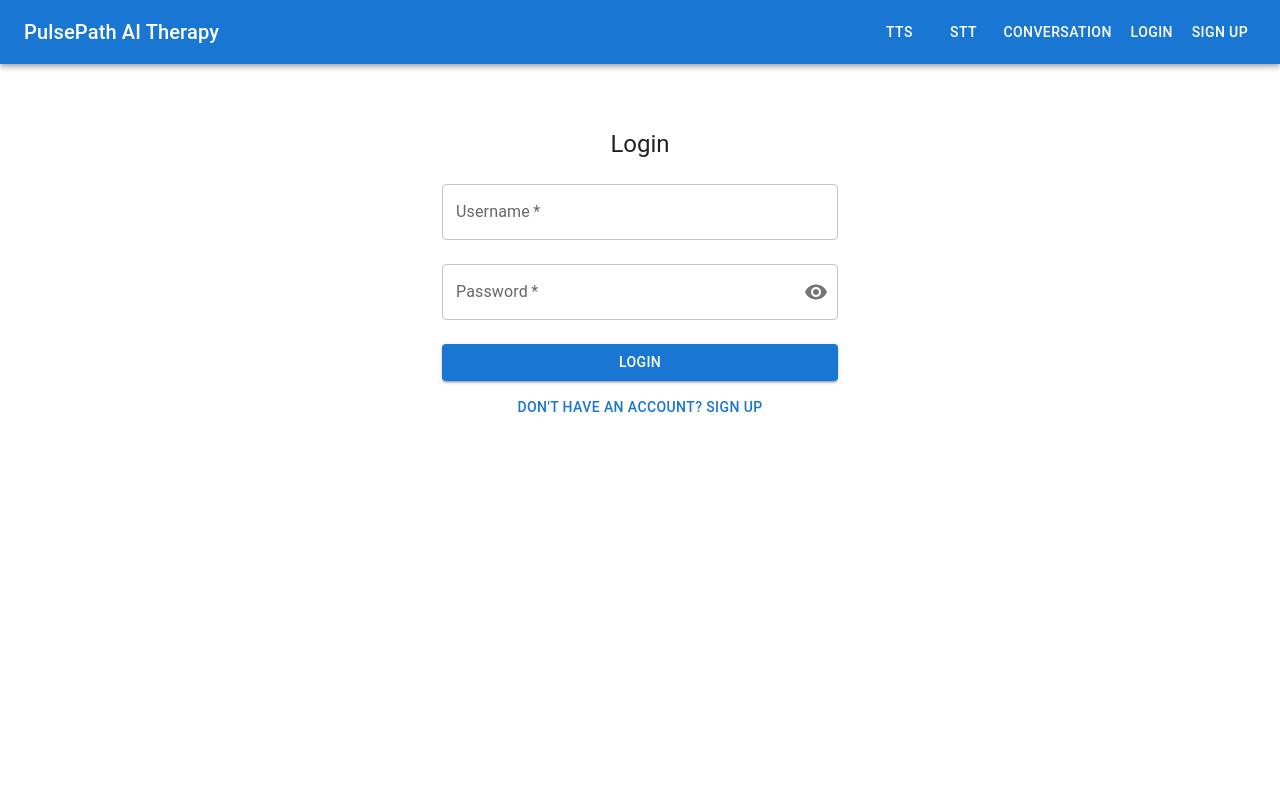
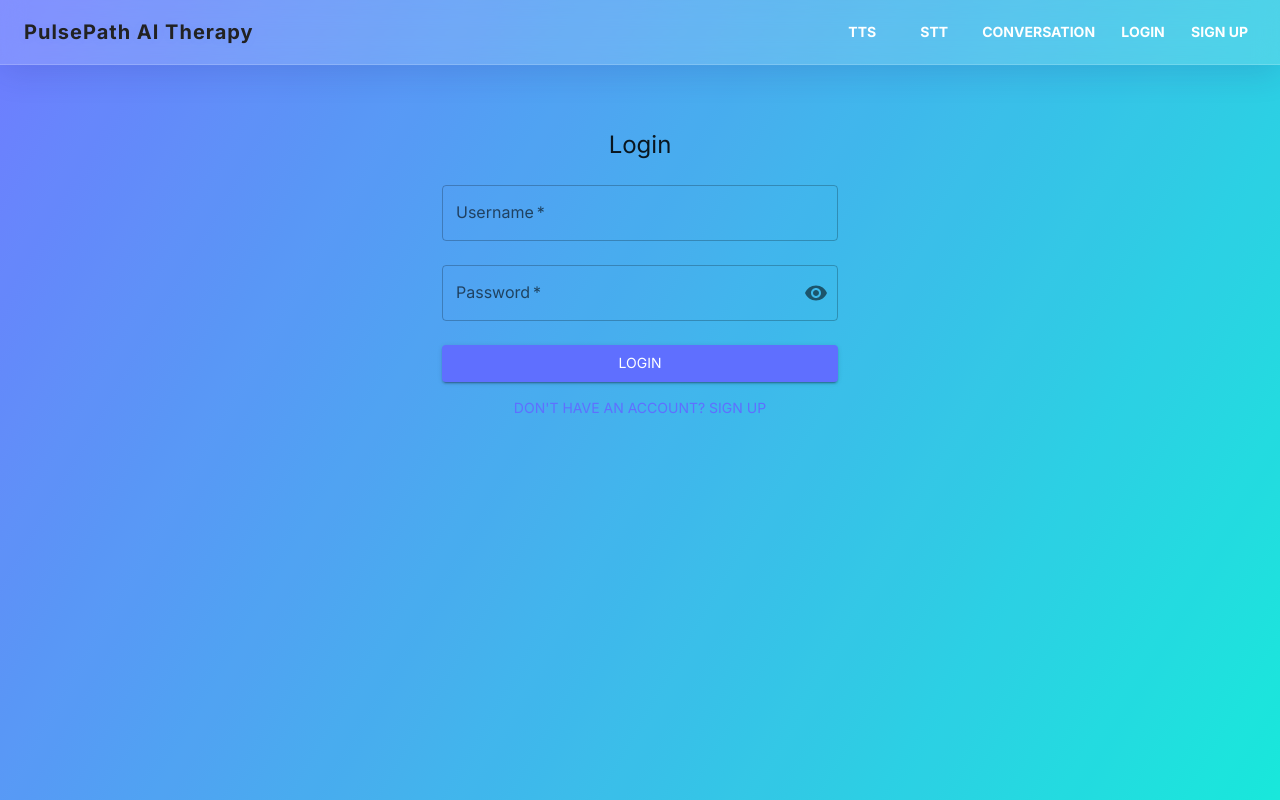
Before and after one commit to kareem-ic/PulsePath-AI-Therapy-Tool, a React (Vite) app in the folder frontend/: page /login in a window 1280 px wide. Built offline with nearby package versions, Linux system fonts and the light colour scheme.

Commit message:
Improved UI

```diff
--- a/frontend/package.json
+++ b/frontend/package.json
@@ -12,8 +12,10 @@
   "dependencies": {
     "@emotion/react": "^11.14.0",
     "@emotion/styled": "^11.14.0",
+    "@fontsource/inter": "^5.2.6",
     "@mui/icons-material": "^7.1.1",
     "@mui/material": "^7.1.1",
+    "framer-motion": "^12.17.3",
     "react": "^19.1.0",
     "react-dom": "^19.1.0",
     "react-router-dom": "^7.6.2"
--- a/frontend/src/Conversation.jsx
+++ b/frontend/src/Conversation.jsx
@@ -1,27 +1,35 @@
 import { useState, useRef, useEffect } from "react";
-import { TextField, Button, Container, Typography, Box, Paper, List, ListItem, ListItemText, Chip, Alert, Stack, LinearProgress } from "@mui/material";
+import { TextField, Button, Container, Typography, Box, Paper, Chip, Alert, Stack } from "@mui/material";
 import { apiRequest } from "./api";
+import { motion, AnimatePresence } from "framer-motion";
 
 const bubbleStyles = {
   user: {
-    background: "#1976d2",
+    background: "linear-gradient(120deg, #5f6fff 60%, #00e6d8 100%)",
     color: "white",
     alignSelf: "flex-end",
-    borderRadius: "16px 16px 4px 16px",
-    padding: "10px 16px",
+    borderRadius: "18px 18px 6px 18px",
+    padding: "14px 20px",
     maxWidth: "75%",
-    marginBottom: 4,
-    marginLeft: "auto"
+    marginBottom: 8,
+    marginLeft: "auto",
+    boxShadow: "0 2px 16px 0 rgba(95,111,255,0.10)",
+    fontWeight: 500,
+    fontSize: 17
   },
   ai: {
-    background: "#f1f1f1",
+    background: "rgba(255,255,255,0.35)",
     color: "#222",
     alignSelf: "flex-start",
-    borderRadius: "16px 16px 16px 4px",
-    padding: "10px 16px",
+    borderRadius: "18px 18px 18px 6px",
+    padding: "14px 20px",
     maxWidth: "75%",
-    marginBottom: 4,
-    marginRight: "auto"
+    marginBottom: 8,
+    marginRight: "auto",
+    boxShadow: "0 2px 16px 0 rgba(0,230,216,0.10)",
+    fontWeight: 500,
+    fontSize: 17,
+    backdropFilter: "blur(8px)"
   }
 };
 
@@ -36,7 +44,6 @@ const moodColors = {
 };
 
 function MoodBar({ mood }) {
-  // Show a single color bar for the most recent mood
   if (!mood || mood.length === 0) return null;
   const last = mood[mood.length - 1];
   const color = moodColors[last.sentiment] || "#bdbdbd";
@@ -51,14 +58,13 @@ function MoodBar({ mood }) {
 
 export default function Conversation() {
   const [input, setInput] = useState("");
-  const [messages, setMessages] = useState([]); // { sender: "user"|"ai", text, label, confidence }
+  const [messages, setMessages] = useState([]);
   const [error, setError] = useState("");
   const [success, setSuccess] = useState("");
   const [mood, setMood] = useState([]);
   const listRef = useRef(null);
 
   useEffect(() => {
-    // Load chat history and mood history on mount
     apiRequest("/chat-history").then(res => {
       if (res.history) setMessages(res.history);
     });
@@ -68,7 +74,6 @@ export default function Conversation() {
   }, []);
 
   useEffect(() => {
-    // Scroll to bottom on new message
     if (listRef.current) {
       listRef.current.scrollTop = listRef.current.scrollHeight;
     }
@@ -94,7 +99,6 @@ export default function Conversation() {
             confidence: res.confidence
           }
         ]);
-        // Refresh mood history
         apiRequest("/mood-history").then(res => {
           if (res.mood) setMood(res.mood);
         });
@@ -126,13 +130,39 @@ export default function Conversation() {
   return (
     <Container maxWidth="sm">
       <Box mt={8}>
-        <Typography variant="h5" align="center" gutterBottom>Conversation</Typography>
-        {error && <Alert severity="error">{error}</Alert>}
-        {success && <Alert severity="success">{success}</Alert>}
+        <Typography variant="h5" align="center" gutterBottom sx={{ fontWeight: 700, letterSpacing: 1, color: "#222" }}>
+          Conversation
+        </Typography>
+        {error && <Alert severity="error" sx={{ mb: 2 }}>{error}</Alert>}
+        {success && <Alert severity="success" sx={{ mb: 2 }}>{success}</Alert>}
         <MoodBar mood={mood} />
-        <Paper variant="outlined" sx={{ height: 350, overflowY: "auto", p: 2, mb: 2, display: 'flex', flexDirection: 'column' }} ref={listRef}>
+        <Paper
+          variant="outlined"
+          sx={{
+            height: 370,
+            overflowY: "auto",
+            p: 2,
+            mb: 2,
+            display: 'flex',
+            flexDirection: 'column',
+            borderRadius: 5,
+            background: "rgba(255,255,255,0.25)",
+            boxShadow: "0 8px 32px 0 rgba(31, 38, 135, 0.10)",
+            backdropFilter: "blur(12px)"
+          }}
+          ref={listRef}
+        >
+          <AnimatePresence initial={false}>
             {messages.map((msg, idx) => (
-            <Box key={idx} sx={bubbleStyles[msg.sender]}>
+              <motion.div
+                key={idx}
+                initial={{ opacity: 0, y: 20 }}
+                animate={{ opacity: 1, y: 0 }}
+                exit={{ opacity: 0, y: 20 }}
+                transition={{ duration: 0.32, type: "spring" }}
+                style={{ display: "flex" }}
+              >
+                <Box sx={bubbleStyles[msg.sender]}>
                   <strong>{msg.sender === "user" ? "You" : "AI"}:</strong> {msg.text}
                   {msg.sender === "user" && msg.label && (
                     <Chip
@@ -151,22 +181,65 @@ export default function Conversation() {
                     />
                   )}
                 </Box>
+              </motion.div>
             ))}
+          </AnimatePresence>
         </Paper>
         <Stack direction="row" spacing={2} mb={2}>
-          <form onSubmit={handleSend} style={{ display: "flex", flex: 1, gap: 8 }}>
+          <motion.form
+            onSubmit={handleSend}
+            style={{ display: "flex", flex: 1, gap: 8 }}
+            initial={false}
+            animate={{ scale: 1 }}
+            whileFocus={{ scale: 1.01 }}
+          >
             <TextField
               label="Type your message..."
               value={input}
               onChange={e => setInput(e.target.value)}
               fullWidth
               autoFocus
+              sx={{
+                background: "rgba(255,255,255,0.7)",
+                borderRadius: 3,
+                boxShadow: "0 2px 8px 0 rgba(95,111,255,0.08)",
+                input: { fontWeight: 500, fontSize: 16 }
+              }}
             />
-            <Button type="submit" variant="contained" color="primary">Send</Button>
-          </form>
-          <Button variant="outlined" color="secondary" onClick={handleClear} sx={{ minWidth: 120 }}>
+            <motion.div whileHover={{ scale: 1.08 }} whileTap={{ scale: 0.97 }}>
+              <Button
+                type="submit"
+                variant="contained"
+                color="primary"
+                sx={{
+                  borderRadius: 3,
+                  fontWeight: 700,
+                  px: 3,
+                  boxShadow: "0 2px 8px 0 rgba(95,111,255,0.10)",
+                  background: "linear-gradient(120deg, #5f6fff 60%, #00e6d8 100%)"
+                }}
+              >
+                Send
+              </Button>
+            </motion.div>
+          </motion.form>
+          <motion.div whileHover={{ scale: 1.08 }} whileTap={{ scale: 0.97 }}>
+            <Button
+              variant="outlined"
+              color="secondary"
+              onClick={handleClear}
+              sx={{
+                minWidth: 120,
+                borderRadius: 3,
+                fontWeight: 700,
+                px: 2,
+                background: "rgba(255,255,255,0.7)",
+                boxShadow: "0 2px 8px 0 rgba(0,230,216,0.08)"
+              }}
+            >
               Clear Chat
             </Button>
+          </motion.div>
         </Stack>
       </Box>
     </Container>
--- a/frontend/src/NavBar.jsx
+++ b/frontend/src/NavBar.jsx
@@ -1,6 +1,7 @@
-import { AppBar, Toolbar, Typography, Button } from "@mui/material";
+import { AppBar, Toolbar, Typography, Button, Box } from "@mui/material";
 import { Link, useNavigate } from "react-router-dom";
 import { clearToken, getToken } from "./api";
+import { motion } from "framer-motion";
 
 export default function NavBar() {
   const navigate = useNavigate();
@@ -12,22 +13,66 @@ export default function NavBar() {
   };
 
   return (
-    <AppBar position="static">
+    <AppBar
+      position="static"
+      elevation={0}
+      sx={{
+        background: "rgba(255,255,255,0.15)",
+        boxShadow: "0 8px 32px 0 rgba(31, 38, 135, 0.15)",
+        backdropFilter: "blur(12px)",
+        borderBottom: "1.5px solid rgba(255,255,255,0.18)",
+      }}
+    >
       <Toolbar>
-        <Typography variant="h6" sx={{ flexGrow: 1 }}>
+        <Typography
+          variant="h6"
+          sx={{
+            flexGrow: 1,
+            fontWeight: 700,
+            letterSpacing: 1,
+            color: "#222",
+            textShadow: "0 1px 8px rgba(95,111,255,0.08)"
+          }}
+        >
           PulsePath AI Therapy
         </Typography>
-        <Button color="inherit" component={Link} to="/tts">TTS</Button>
-        <Button color="inherit" component={Link} to="/stt">STT</Button>
-        <Button color="inherit" component={Link} to="/conversation">Conversation</Button>
-        {loggedIn ? (
-          <Button color="inherit" onClick={handleLogout}>Logout</Button>
-        ) : (
-          <>
-            <Button color="inherit" component={Link} to="/login">Login</Button>
-            <Button color="inherit" component={Link} to="/signup">Sign Up</Button>
-          </>
-        )}
+        <Box sx={{ display: "flex", gap: 1 }}>
+          <motion.div whileHover={{ scale: 1.08 }} whileTap={{ scale: 0.97 }}>
+            <Button color="inherit" component={Link} to="/tts" sx={{ fontWeight: 600, borderRadius: 3 }}>
+              TTS
+            </Button>
+          </motion.div>
+          <motion.div whileHover={{ scale: 1.08 }} whileTap={{ scale: 0.97 }}>
+            <Button color="inherit" component={Link} to="/stt" sx={{ fontWeight: 600, borderRadius: 3 }}>
+              STT
+            </Button>
+          </motion.div>
+          <motion.div whileHover={{ scale: 1.08 }} whileTap={{ scale: 0.97 }}>
+            <Button color="inherit" component={Link} to="/conversation" sx={{ fontWeight: 600, borderRadius: 3 }}>
+              Conversation
+            </Button>
+          </motion.div>
+          {loggedIn ? (
+            <motion.div whileHover={{ scale: 1.08 }} whileTap={{ scale: 0.97 }}>
+              <Button color="inherit" onClick={handleLogout} sx={{ fontWeight: 600, borderRadius: 3 }}>
+                Logout
+              </Button>
+            </motion.div>
+          ) : (
+            <>
+              <motion.div whileHover={{ scale: 1.08 }} whileTap={{ scale: 0.97 }}>
+                <Button color="inherit" component={Link} to="/login" sx={{ fontWeight: 600, borderRadius: 3 }}>
+                  Login
+                </Button>
+              </motion.div>
+              <motion.div whileHover={{ scale: 1.08 }} whileTap={{ scale: 0.97 }}>
+                <Button color="inherit" component={Link} to="/signup" sx={{ fontWeight: 600, borderRadius: 3 }}>
+                  Sign Up
+                </Button>
+              </motion.div>
+            </>
+          )}
+        </Box>
       </Toolbar>
     </AppBar>
   );
--- a/frontend/src/main.jsx
+++ b/frontend/src/main.jsx
@@ -2,10 +2,42 @@ import React from "react";
 import ReactDOM from "react-dom/client";
 import App from "./App";
 import CssBaseline from "@mui/material/CssBaseline";
+import "@fontsource/inter/400.css";
+import "@fontsource/inter/700.css";
+import { createTheme, ThemeProvider } from "@mui/material/styles";
+
+const theme = createTheme({
+  typography: {
+    fontFamily: 'Inter, Arial, sans-serif',
+  },
+  palette: {
+    primary: { main: "#5f6fff" },
+    secondary: { main: "#00e6d8" },
+    background: { default: "#f7fafd" },
+  },
+});
+
+const bgStyle = {
+  minHeight: "100vh",
+  minWidth: "100vw",
+  background: "linear-gradient(120deg, #5f6fff 0%, #00e6d8 100%)",
+  backgroundAttachment: "fixed",
+  position: "fixed",
+  top: 0,
+  left: 0,
+  zIndex: -1,
+  width: "100vw",
+  height: "100vh",
+  filter: "blur(0px)",
+  opacity: 0.9,
+};
 
 ReactDOM.createRoot(document.getElementById("root")).render(
   <React.StrictMode>
-    <CssBaseline />
-    <App />
+    <ThemeProvider theme={theme}>
+      <CssBaseline />
+      <div style={bgStyle} />
+      <App />
+    </ThemeProvider>
   </React.StrictMode>
 );
```
Also changed, not shown: 1 other file (tests, documents, lock files or other folders). Lines whose indentation alone changed are shown as unchanged.
